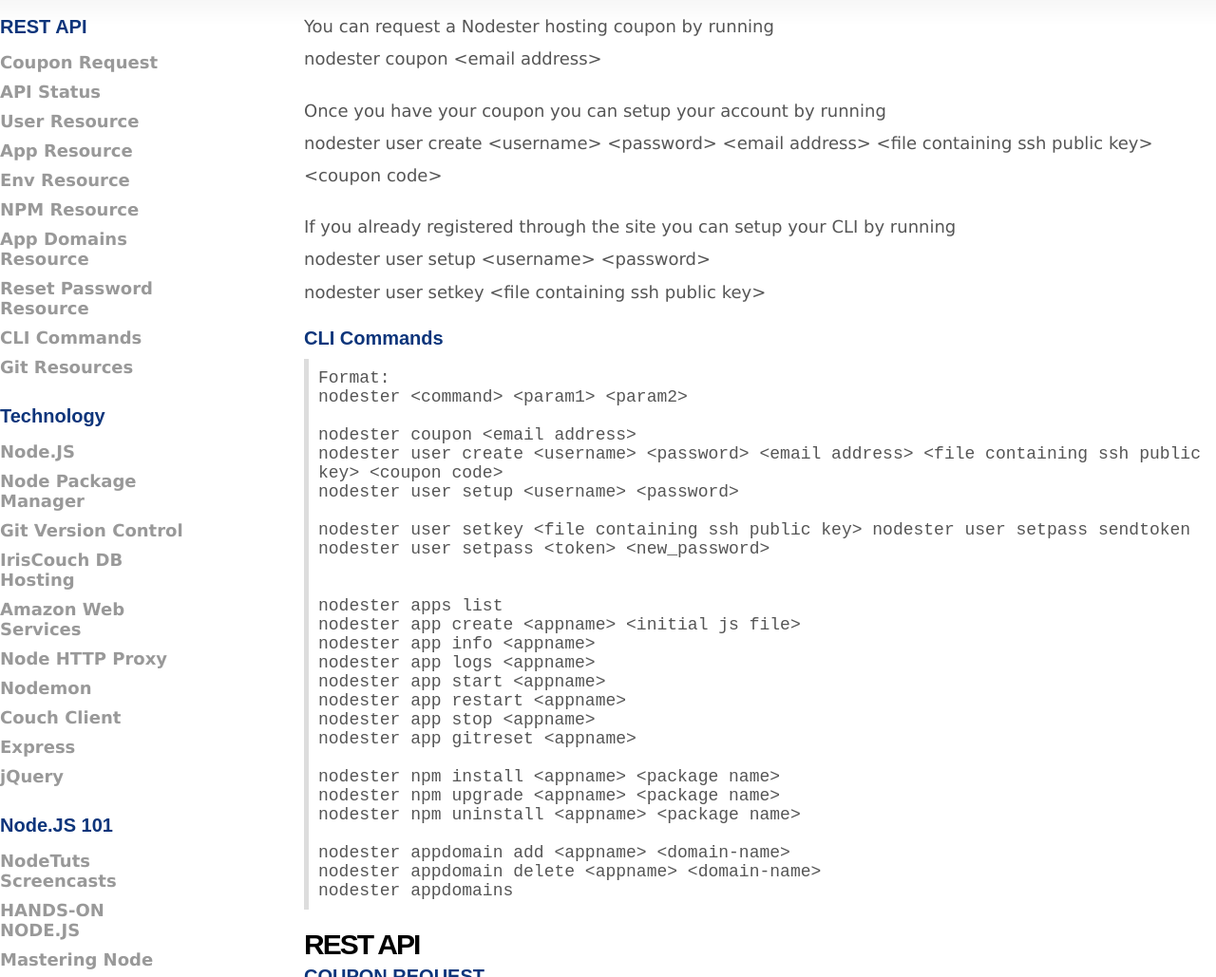
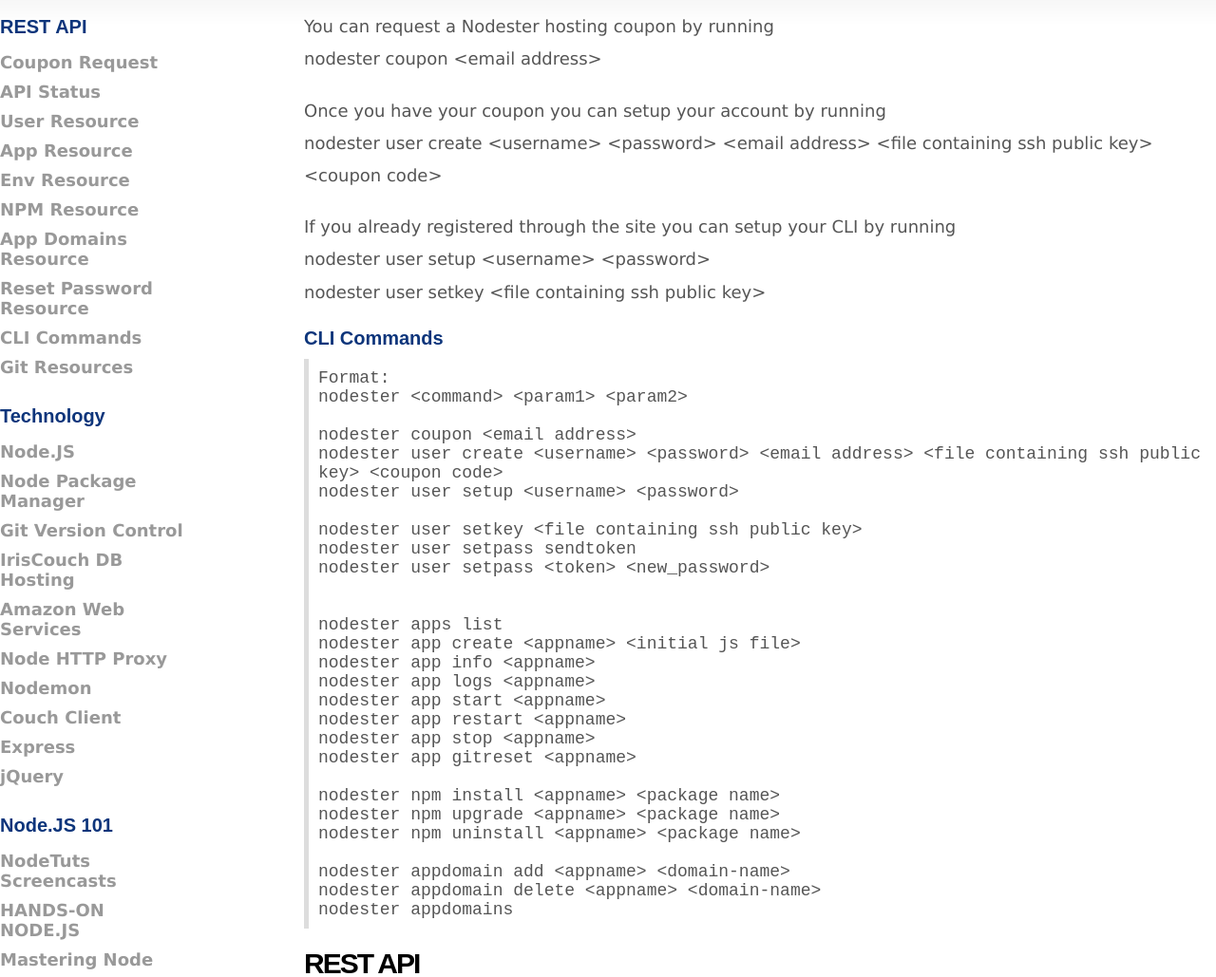
Before and after one commit to nodester/nodester, a website: page public/api.html in a window 1280 px wide. Shown: the part 271-1300 px from the top of the page at 95% size. Drawn offline with Linux system fonts and the light colour scheme; a script that the page names is missing.

Commit message:
formatting fix on API page

```diff
--- a/public/api.html
+++ b/public/api.html
@@ -171,7 +171,7 @@
 					nodester coupon &lt;email address&gt;<br/>
 					nodester user create &lt;username&gt; &lt;password&gt; &lt;email address&gt; &lt;file containing ssh public key&gt; &lt;coupon code&gt;<br/>
 					nodester user setup &lt;username&gt; &lt;password&gt;<br/><br/>
-					nodester user setkey &lt;file containing ssh public key&gt;
+					nodester user setkey &lt;file containing ssh public key&gt;<br/>
 					nodester user setpass sendtoken<br/>
 					nodester user setpass &lt;token&gt; &lt;new_password&gt;<br/><br/><br/>
 					nodester apps list<br/>
```
